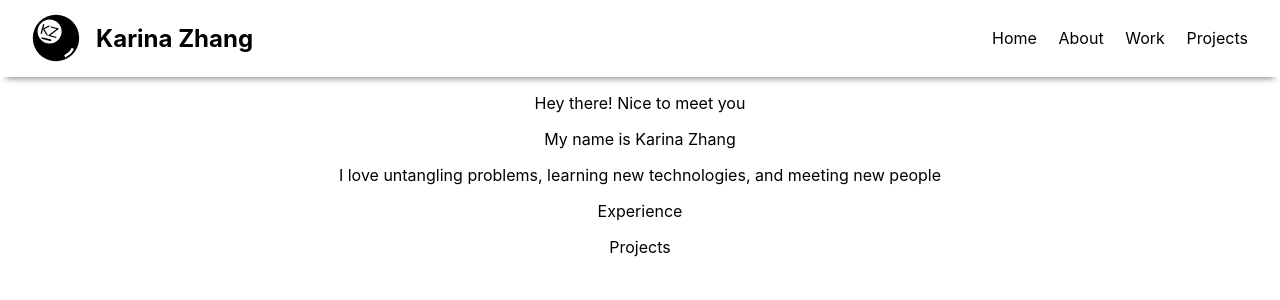
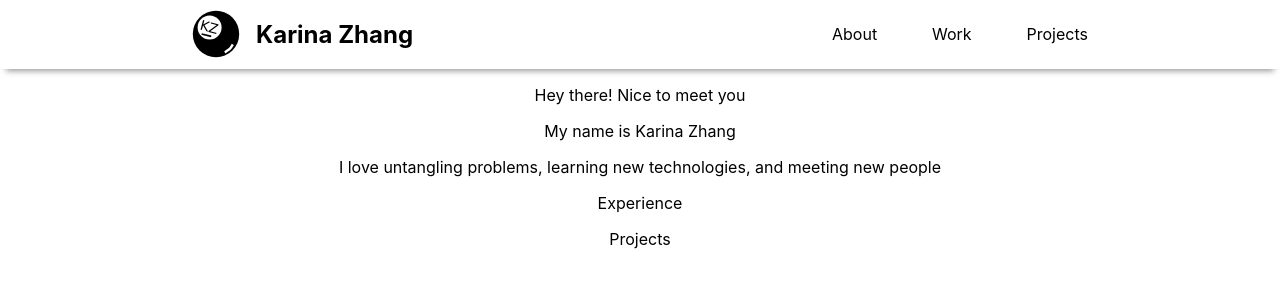
Before and after one commit to kzhang01/kzhang01.github.io, a React (Create React App) app: page / in a window 1280 px wide. Shown: the top 300 px of the page. Built offline with nearby package versions, Linux system fonts and the light colour scheme.

Commit message:
update header spacing

```diff
--- a/src/components/Header.js
+++ b/src/components/Header.js
@@ -4,14 +4,15 @@ import logo from "../assets/logo.svg";
 import { device } from "../utils/breakpoints";
 
 export default function Header() {
-    const Header = styled.section`
-        min-height: 3em;
-        padding: 4px 32px;
-
+    const Container = styled.section`
+        background-color: white;
         -webkit-box-shadow: 0 8px 6px -6px #999;
         -moz-box-shadow: 0 8px 6px -6px #999;
         box-shadow: 0 8px 6px -6px #999;
-
+    `;
+    const Header = styled.section`
+        margin: auto;
+        width: 70vw;
         display: flex;
         justify-content: space-between;
         align-items: center;
@@ -23,6 +24,9 @@ export default function Header() {
 
         @media ${device.mobileL} {
             flex-direction: column;
+        }
+        @media ${device.tablet} {
+            width: 90vw;
         }
     `;
 
@@ -71,6 +75,7 @@ export default function Header() {
     `;
 
     return (
+        <Container>
             <Header>
                 <a href="#home">
                     <LogoContainer>
@@ -79,11 +84,11 @@ export default function Header() {
                     </LogoContainer>
                 </a>
                 <Links>
-                <a href="#home">Home</a>
                     <a href="#about">About</a>
                     <a href="#experience">Work</a>
                     <a href="#projects">Projects</a>
                 </Links>
             </Header>
+        </Container>
     )
 }
```
Lines whose indentation alone changed are shown as unchanged.
